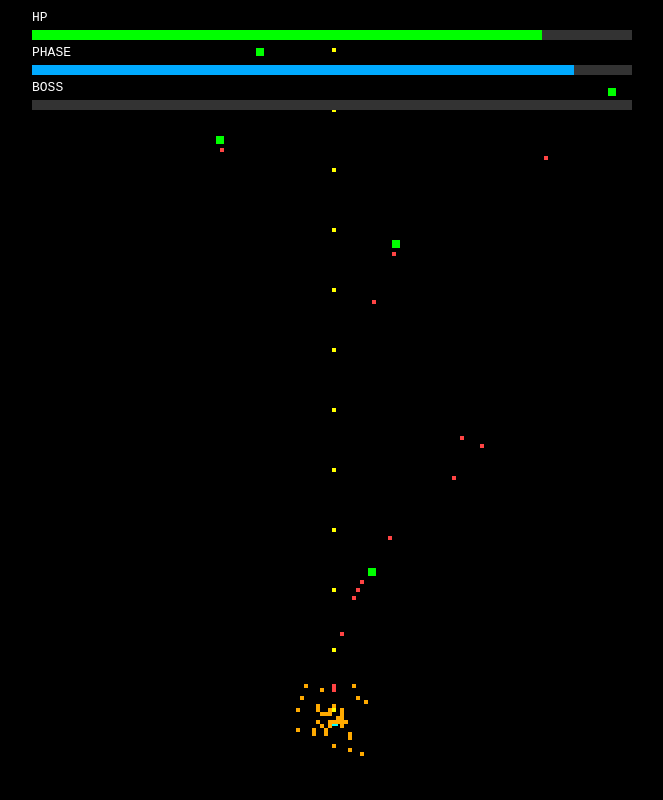
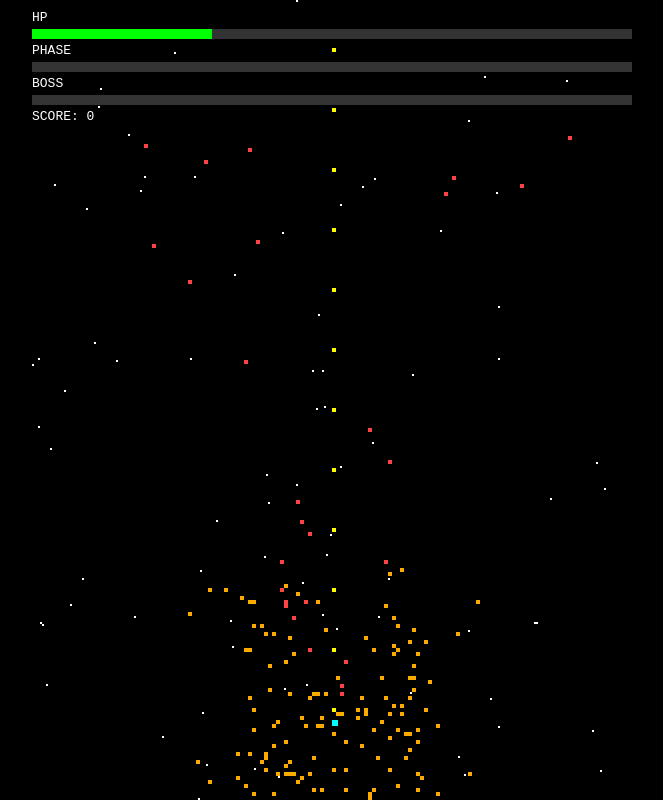
Before and after one commit to tnhj/alian, a plain HTML site: page index.html in a window 1280 px wide. Shown: the whole page, without its empty margins (308-971 px from the left). Drawn offline with Linux system fonts and the light colour scheme.

Commit message:
Update index.html

```diff
--- a/index.html
+++ b/index.html
@@ -2,8 +2,10 @@
 <html lang="ja">
 <head>
 <meta charset="UTF-8">
-<title>Pixel Bullet Hell Invader</title>
+<title>Pixel Bullet Hell</title>
+
 <style>
+
 body{
 margin:0;
 background:black;
@@ -15,8 +17,8 @@ overflow:hidden;
 canvas{
 display:block;
 margin:auto;
-background:#050505;
-image-rendering: pixelated;
+background:#02020a;
+image-rendering:pixelated;
 }
 
 #ui{
@@ -30,39 +32,43 @@ width:600px;
 .bar{
 height:10px;
 background:#333;
-margin:5px 0;
+margin:4px 0;
 }
 
 .fill{
 height:100%;
-background:#0f0;
 width:100%;
 }
 
-#phaseFill{ background:#0af }
-#bossFill{ background:#f00 }
+#hpFill{background:#0f0}
+#phaseFill{background:#09f}
+#bossFill{background:#f00}
 
 </style>
 </head>
 <body>
 
 <div id="ui">
-<div>HP</div>
+
+HP
 <div class="bar"><div id="hpFill" class="fill"></div></div>
 
-<div>PHASE</div>
+PHASE
 <div class="bar"><div id="phaseFill" class="fill"></div></div>
 
-<div>BOSS</div>
+BOSS
 <div class="bar"><div id="bossFill" class="fill"></div></div>
+
+SCORE: <span id="score">0</span>
+
 </div>
 
 <canvas id="game" width="600" height="800"></canvas>
 
 <script>
 
-const canvas = document.getElementById("game")
-const ctx = canvas.getContext("2d")
+const canvas=game
+const ctx=canvas.getContext("2d")
 
 let keys={}
 addEventListener("keydown",e=>keys[e.key]=true)
@@ -79,34 +85,71 @@ let bullets=[]
 let enemyBullets=[]
 let enemies=[]
 let explosions=[]
+let stars=[]
 
 let phase=1
-let phaseProgress=0
+let enemiesKilled=0
+let enemiesTotal=0
+
 let boss=null
+let score=0
+
 let gameOver=false
 let gameClear=false
 
+for(let i=0;i<80;i++){
+stars.push({
+x:Math.random()*600,
+y:Math.random()*800,
+s:Math.random()*2+1
+})
+}
+
 function spawnEnemy(){
 
-let type=Math.floor(Math.random()*3)
+let type=Math.floor(Math.random()*6)
 
 enemies.push({
 x:Math.random()*560+20,
-y:-20,
-hp:10+phase*2,
-type:type,
+y:100,
+hp:15+phase*3,
+type,
 t:0
 })
 
 }
 
-function spawnBoss(){
+function spawnWave(){
+
+enemiesKilled=0
+enemiesTotal=6+phase*3
+
+for(let i=0;i<enemiesTotal;i++){
+spawnEnemy()
+}
+
+}
+
+function spawnMidBoss(){
 
 boss={
 x:300,
 y:120,
-hp:800,
-maxHp:800,
+hp:400+phase*80,
+maxHp:400+phase*80,
+phase:1,
+t:0
+}
+
+}
+
+function spawnFinalBoss(){
+
+boss={
+x:300,
+y:120,
+hp:1500,
+maxHp:1500,
 phase:1,
 t:0
 }
@@ -115,96 +158,89 @@ t:0
 
 function shoot(x,y,vx,vy,enemy=false){
 
-let b={
-x,y,vx,vy
-}
+let b={x,y,vx,vy}
 
-if(enemy) enemyBullets.push(b)
+if(enemy)enemyBullets.push(b)
 else bullets.push(b)
 
 }
 
 function explode(x,y){
 
-for(let i=0;i<15;i++){
+for(let i=0;i<25;i++){
+
 explosions.push({
 x,y,
-vx:(Math.random()-0.5)*6,
-vy:(Math.random()-0.5)*6,
-life:30
+vx:(Math.random()-0.5)*8,
+vy:(Math.random()-0.5)*8,
+life:40
 })
+
 }
 
 }
+
+spawnWave()
 
 function update(){
 
 if(gameOver||gameClear)return
 
-if(keys["ArrowLeft"]) player.x-=6
-if(keys["ArrowRight"]) player.x+=6
+if(keys["ArrowLeft"])player.x-=6
+if(keys["ArrowRight"])player.x+=6
 
 player.x=Math.max(10,Math.min(590,player.x))
 
 if(player.cool<=0){
-shoot(player.x,player.y,-0, -10)
+shoot(player.x,player.y,0,-10)
 player.cool=6
 }
 player.cool--
 
-phaseProgress+=0.3
-
-if(phaseProgress>100 && !boss){
-phase++
-phaseProgress=0
-if(phase<10) spawnEnemy()
-}
-
-if(Math.random()<0.03+phase*0.005 && phase<10)
-spawnEnemy()
-
-if(phase==10 && !boss){
-spawnBoss()
+for(let s of stars){
+s.y+=s.s
+if(s.y>800)s.y=0
 }
 
 for(let e of enemies){
 
 e.t+=0.05
 
-if(e.type==0){
-e.y+=2+phase*0.3
-}
+switch(e.type){
 
-if(e.type==1){
-e.y+=2
-e.x+=Math.sin(e.t)*3
-}
+case 0:e.x+=Math.sin(e.t)*2;break
+case 1:e.x+=Math.cos(e.t*1.5)*3;break
+case 2:e.x+=Math.sin(e.t*2)*4;break
+case 3:e.x+=Math.cos(e.t*2)*5;break
+case 4:e.x+=Math.sin(e.t*3)*3;break
+case 5:e.x+=Math.cos(e.t*4)*2;break
 
-if(e.type==2){
-e.y+=1.5
-e.x+=Math.cos(e.t*2)*4
 }
 
 if(Math.random()<0.02){
+
 let dx=player.x-e.x
 let dy=player.y-e.y
 let d=Math.hypot(dx,dy)
+
 shoot(e.x,e.y,dx/d*3,dy/d*3,true)
+
 }
+
+e.x=Math.max(20,Math.min(580,e.x))
 
 }
 
 if(boss){
 
-boss.t+=0.03
-
+boss.t+=0.04
 boss.x=300+Math.sin(boss.t)*200
-
-if(Math.random()<0.15){
 
 for(let i=0;i<12;i++){
 
-let a=i*Math.PI*2/12
+if(Math.random()<0.08){
+
+let a=i*Math.PI*2/12+boss.t
 shoot(boss.x,boss.y,Math.cos(a)*3,Math.sin(a)*3,true)
 
 }
@@ -223,13 +259,16 @@ shoot(boss.x,boss.y,Math.cos(a)*4,Math.sin(a)*4,true)
 }
 
 if(boss.hp<boss.maxHp/2 && boss.phase==1){
+
 boss.phase=2
 explode(boss.x,boss.y)
+
 }
 
 }
 
 for(let b of bullets){
+b.x+=b.vx
 b.y+=b.vy
 }
 
@@ -243,15 +282,19 @@ for(let b of bullets){
 for(let e of enemies){
 
 if(Math.hypot(b.x-e.x,b.y-e.y)<15){
+
 e.hp-=10
 b.y=-100
+
 }
 
 }
 
 if(boss && Math.hypot(b.x-boss.x,b.y-boss.y)<40){
+
 boss.hp-=5
 b.y=-100
+
 }
 
 }
@@ -259,40 +302,75 @@ b.y=-100
 for(let b of enemyBullets){
 
 if(Math.hypot(b.x-player.x,b.y-player.y)<15){
+
 player.hp-=5
 b.y=900
 explode(player.x,player.y)
+
 }
 
 }
 
 enemies=enemies.filter(e=>{
+
 if(e.hp<=0){
+
 explode(e.x,e.y)
+score+=100
+enemiesKilled++
 return false
+
 }
-return e.y<820
+
+return true
+
 })
 
-bullets=bullets.filter(b=>b.y>-50)
-enemyBullets=enemyBullets.filter(b=>b.y<850)
+if(enemies.length==0 && !boss){
 
-for(let ex of explosions){
-ex.x+=ex.vx
-ex.y+=ex.vy
-ex.life--
+if(phase==3||phase==6||phase==9){
+
+spawnMidBoss()
+
+}else if(phase==10){
+
+spawnFinalBoss()
+
+}else{
+
+phase++
+spawnWave()
+
+}
+
+}
+
+if(boss && boss.hp<=0){
+
+explode(boss.x,boss.y)
+boss=null
+
+if(phase==10){
+gameClear=true
+}else{
+phase++
+spawnWave()
+}
+
+}
+
+bullets=bullets.filter(b=>b.y>-20)
+enemyBullets=enemyBullets.filter(b=>b.y<820)
+
+for(let e of explosions){
+e.x+=e.vx
+e.y+=e.vy
+e.life--
 }
 
 explosions=explosions.filter(e=>e.life>0)
 
-if(player.hp<=0){
-gameOver=true
-}
-
-if(boss && boss.hp<=0){
-gameClear=true
-explode(boss.x,boss.y)
-}
+if(player.hp<=0)gameOver=true
 
 updateUI()
 
@@ -300,25 +378,28 @@ updateUI()
 
 function updateUI(){
 
-document.getElementById("hpFill").style.width=player.hp+"%"
+hpFill.style.width=player.hp+"%"
 
-document.getElementById("phaseFill").style.width=phaseProgress+"%"
+phaseFill.style.width=(enemiesKilled/enemiesTotal*100)+"%"
+
+score.textContent=score
 
 if(boss){
-document.getElementById("bossFill").style.width=
-(boss.hp/boss.maxHp*100)+"%"
+
+bossFill.style.width=(boss.hp/boss.maxHp*100)+"%"
+
 }else{
-document.getElementById("bossFill").style.width="0%"
+bossFill.style.width="0%"
 }
 
 }
 
-function drawPixel(x,y,size=4){
+function drawPixel(x,y,s){
 
 ctx.fillRect(
-Math.floor(x/size)*size,
-Math.floor(y/size)*size,
-size,size
+Math.floor(x/s)*s,
+Math.floor(y/s)*s,
+s,s
 )
 
 }
@@ -328,17 +409,20 @@ function draw(){
 ctx.fillStyle="black"
 ctx.fillRect(0,0,600,800)
 
+ctx.fillStyle="white"
+for(let s of stars)drawPixel(s.x,s.y,2)
+
 ctx.fillStyle="#0ff"
 drawPixel(player.x,player.y,6)
 
 ctx.fillStyle="#ff0"
-for(let b of bullets) drawPixel(b.x,b.y,4)
+for(let b of bullets)drawPixel(b.x,b.y,4)
 
 ctx.fillStyle="#f44"
-for(let b of enemyBullets) drawPixel(b.x,b.y,4)
+for(let b of enemyBullets)drawPixel(b.x,b.y,4)
 
 ctx.fillStyle="#0f0"
-for(let e of enemies) drawPixel(e.x,e.y,8)
+for(let e of enemies)drawPixel(e.x,e.y,8)
 
 if(boss){
 ctx.fillStyle="#f0f"
@@ -346,15 +430,13 @@ drawPixel(boss.x,boss.y,20)
 }
 
 ctx.fillStyle="#fa0"
-for(let ex of explosions){
-drawPixel(ex.x,ex.y,4)
-}
+for(let ex of explosions)drawPixel(ex.x,ex.y,4)
 
 if(gameOver){
 
 ctx.fillStyle="white"
 ctx.font="40px monospace"
-ctx.fillText("GAME OVER",180,400)
+ctx.fillText("GAME OVER",170,400)
 
 }
 
@@ -362,7 +444,7 @@ if(gameClear){
 
 ctx.fillStyle="white"
 ctx.font="40px monospace"
-ctx.fillText("GAME CLEAR!",160,400)
+ctx.fillText("GAME CLEAR!",150,400)
 
 }
 
@@ -379,6 +461,5 @@ requestAnimationFrame(loop)
 loop()
 
 </script>
-
 </body>
 </html>
```
